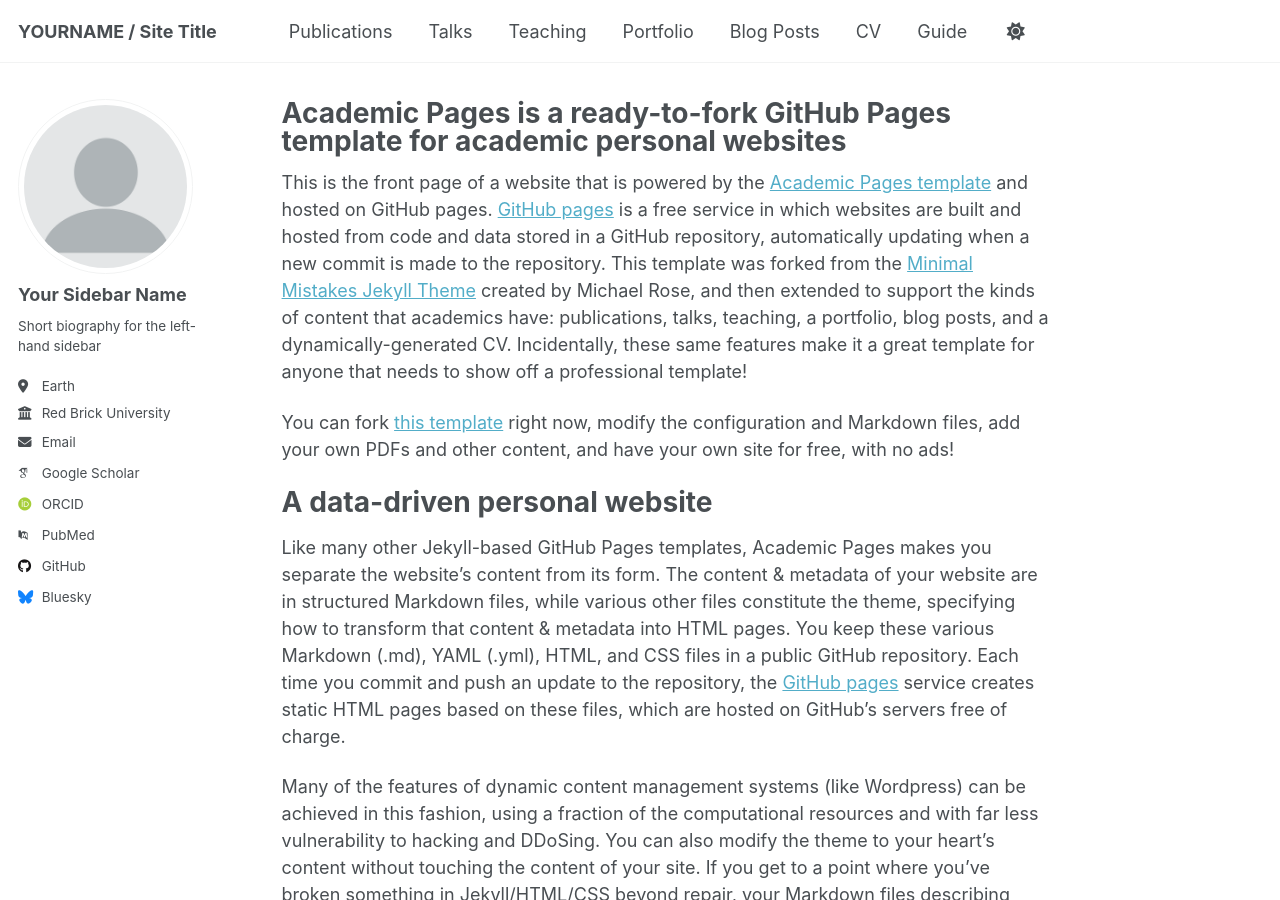
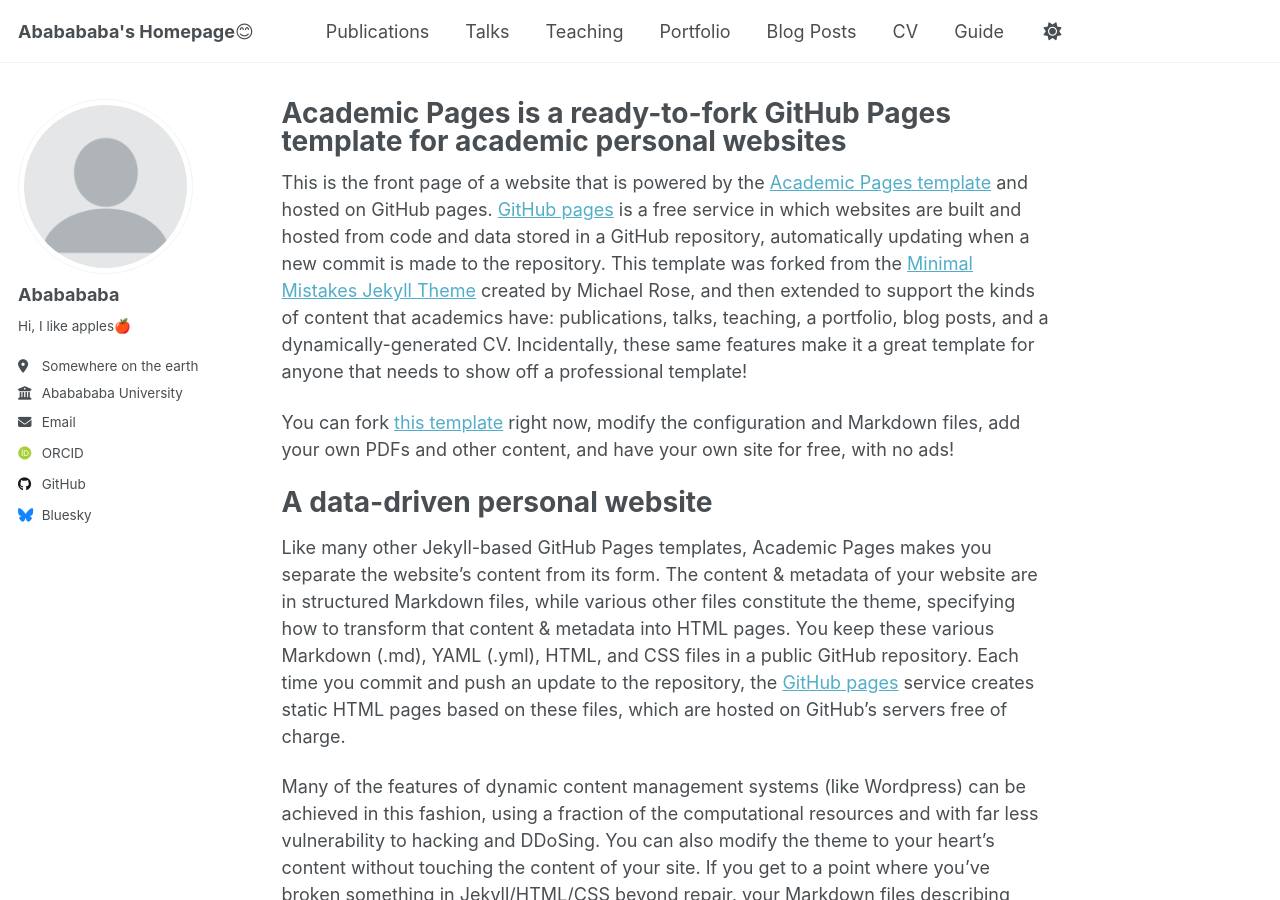
Before and after one commit to AbabababaSmart/ababababasmart.github.io, a Jekyll site: the page built from _pages/about.md, in a window 1280 px wide and 900 px high. Built offline with Jekyll 4.4.1, drawn with Linux system fonts in a browser that asks for light colours; some web fonts are replaced; a script that is not in the unit is left out.

Commit message:
Update _config.yml

```diff
--- a/_config.yml
+++ b/_config.yml
@@ -9,7 +9,7 @@
 # Basic Site Settings
 locale                   : "en-US"
 site_theme               : "default" # Currently available options are "default", "air"
-title                    : "YOURNAME / Site Title"
+title                    : "Ababababa's Homepage😊"
 title_separator          : "-"
 name                     : &name "Your Name"
 description              : &description "Your Name's academic portfolio"   # Update this with a general description of your site, this is the default if not overridden by a page
@@ -24,23 +24,23 @@
 author:
   # Biographic information
   avatar           : "profile.png"
-  name             : "Your Sidebar Name"
+  name             : "Ababababa"
   pronouns         : # example: "she/her"
-  bio              : "Short biography for the left-hand sidebar"
-  location         : "Earth"
-  employer         : "Red Brick University"
+  bio              : "Hi, I like apples🍎"
+  location         : "Somewhere on the earth"
+  employer         : "Ababababa University"
   uri              : # URL
-  email            : "none@example.org"
+  email            : "12212659@mail.sustech.edu.cn"
 
   # Academic websites
   academia         : # URL
   arxiv            : # URL - Update with the correct link to your profile
-  googlescholar    : "https://scholar.google.com/citations?user=PS_CX0AAAAAJ"
+  googlescholar    : # "https://scholar.google.com/citations?user=PS_CX0AAAAAJ"
   inspire-hep      : # URL
   impactstory      : # URL
   orcid            : "http://orcid.org/yourorcidurl"
   semantic         : # URL
-  pubmed           : "https://www.ncbi.nlm.nih.gov/pubmed/?term=john+snow"
+  pubmed           : # "https://www.ncbi.nlm.nih.gov/pubmed/?term=john+snow"
   researchgate     : # URL
   scopus           : # URL
 
@@ -48,7 +48,7 @@
   bitbucket        : # Username - Update with your username on the site
   codepen          : # Username
   dribbble         : # Username
-  github           : "academicpages"
+  github           : "https://github.com/AbabababaSmart"
   kaggle           : # Username
   stackoverflow    : # User number or user number and name (i.e., use "1" or "1/jeff-atwood")
 
```
